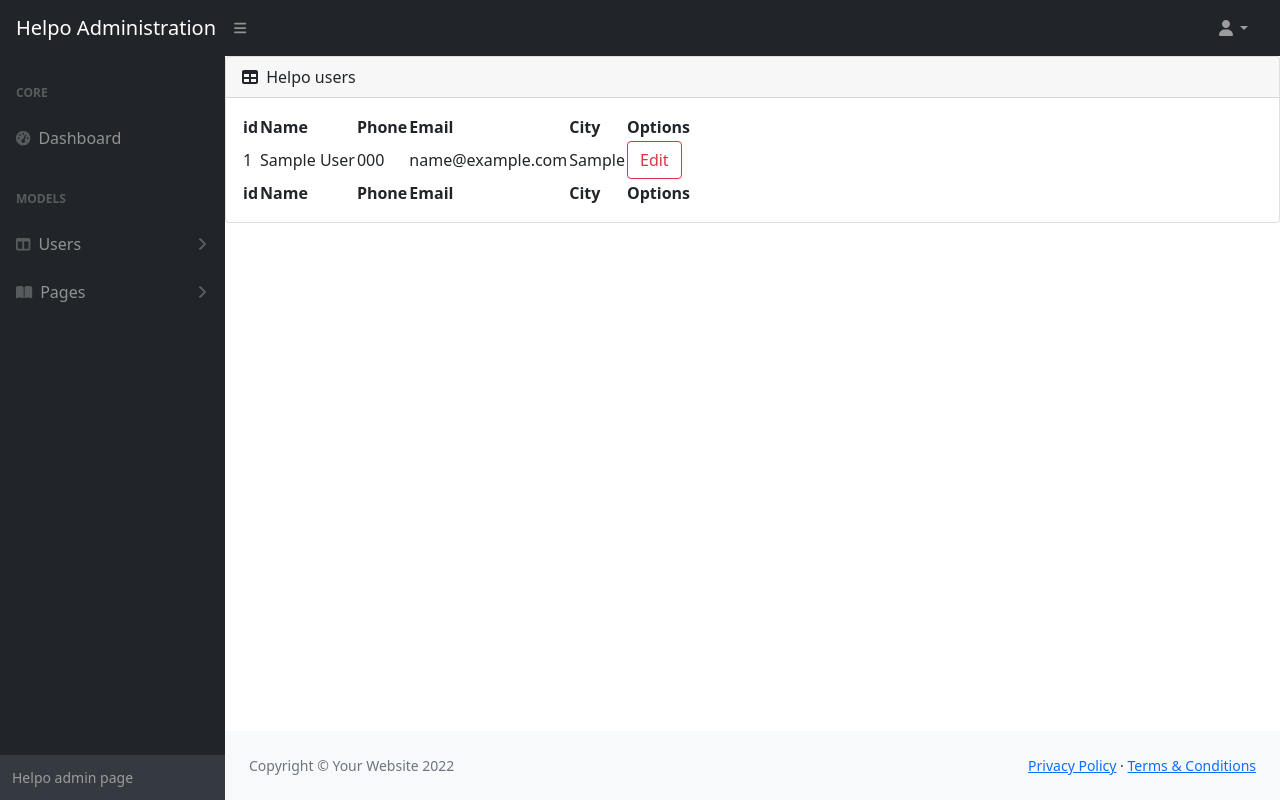
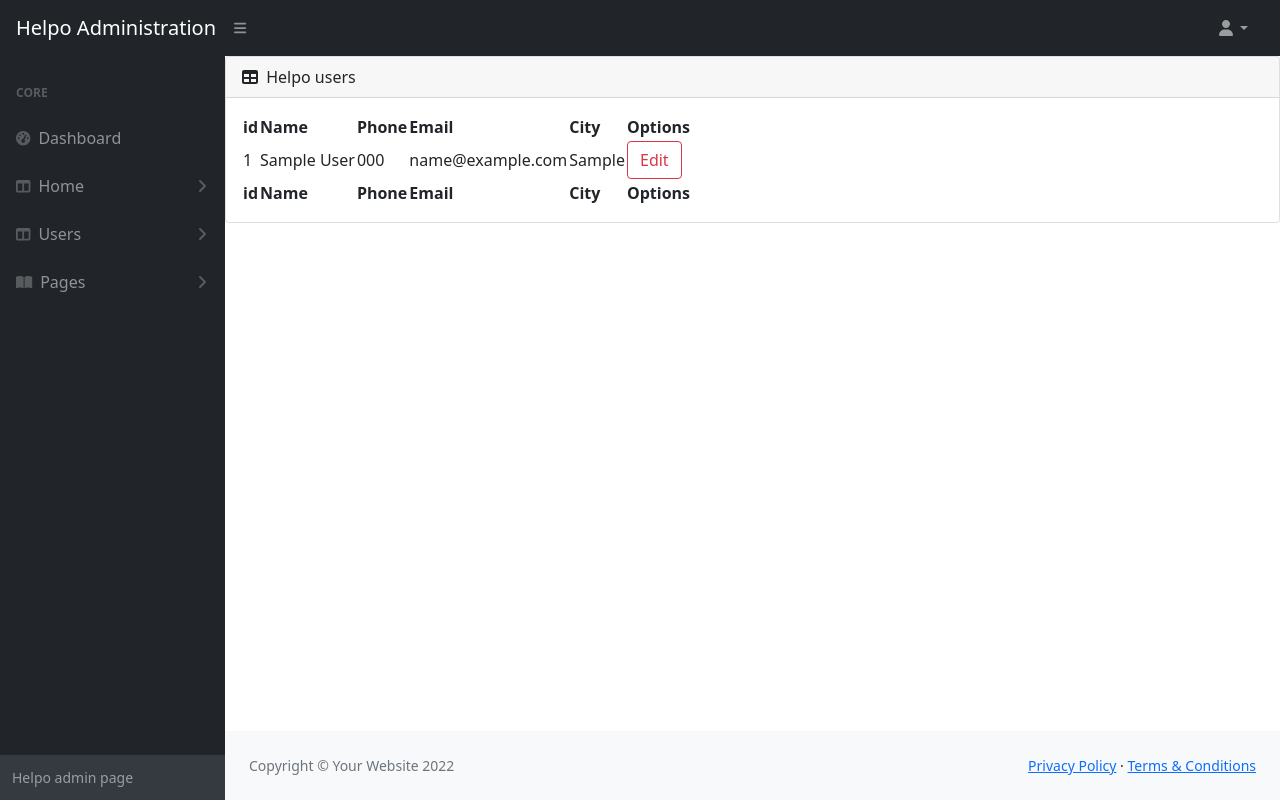
Before and after one commit to Project-Management-SCE/PM2022_TEAM_10, a Django app: template ProjectManagement/adminPanel/templates/admin_helpo_users.html in a window 1280 px wide. Run offline with Django 4.2, Linux system fonts and the light colour scheme; the template is opened without the code that fills it: values that come from a table or form of the project are taken from there, others are empty; a user stored in the database is signed in; tables that the repository leaves empty hold one stand-in row (values such as "Sample post"); some libraries are stand-ins or nearby versions.

Commit message:
link pages of categories to admin panel

```diff
--- a/ProjectManagement/adminPanel/templates/admin_base.html
+++ b/ProjectManagement/adminPanel/templates/admin_base.html
@@ -56,13 +56,22 @@
                                 <div class="sb-nav-link-icon"><i class="fas fa-tachometer-alt"></i></div>
                                 Dashboard
                             </a>
-                            <div class="sb-sidenav-menu-heading">Models</div>
-                            <a class="nav-link collapsed" href="#" data-bs-toggle="collapse" data-bs-target="#collapseLayouts" aria-expanded="false" aria-controls="collapseLayouts">
+                            <a class="nav-link collapsed" href="#" data-bs-toggle="collapse" data-bs-target="#collapseHome" aria-expanded="false" aria-controls="collapseLayouts">
+                                <div class="sb-nav-link-icon"><i class="fas fa-columns"></i></div>
+                                Home
+                                <div class="sb-sidenav-collapse-arrow"><i class="fas fa-angle-down"></i></div>
+                            </a>
+                            <div class="collapse" id="collapseHome" aria-labelledby="headingOne" data-bs-parent="#sidenavAccordion">
+                                <nav class="sb-sidenav-menu-nested nav">
+                                    <a class="nav-link" href="{% url 'createCategory' %}">Categories</a>
+                                </nav>
+                            </div>
+                            <a class="nav-link collapsed" href="#" data-bs-toggle="collapse" data-bs-target="#collapseUsers" aria-expanded="false" aria-controls="collapseLayouts">
                                 <div class="sb-nav-link-icon"><i class="fas fa-columns"></i></div>
                                 Users
                                 <div class="sb-sidenav-collapse-arrow"><i class="fas fa-angle-down"></i></div>
                             </a>
-                            <div class="collapse" id="collapseLayouts" aria-labelledby="headingOne" data-bs-parent="#sidenavAccordion">
+                            <div class="collapse" id="collapseUsers" aria-labelledby="headingOne" data-bs-parent="#sidenavAccordion">
                                 <nav class="sb-sidenav-menu-nested nav">
                                     <a class="nav-link" href="{% url 'helpo_users' %}">Helpo Users</a>
                                     <a class="nav-link" href="{% url 'manager_users' %}">Associations Managers</a>
--- a/ProjectManagement/adminPanel/urls.py
+++ b/ProjectManagement/adminPanel/urls.py
@@ -7,4 +7,5 @@ urlpatterns = [
     path("helpo_users", views.helpo_users, name="helpo_users"), # View 2
     path("manager_users", views.manager_users, name="manager_users"), # View 3
     path("AdminUpdateHelpoUser/<str:pk>/", views.AdminUpdateHelpoUser, name="AdminUpdateHelpoUser"), # View 1
+
 ]
```
Also changed, not shown: ProjectManagement/home/templates/categoryFormPage.html (+12 -11 lines), ProjectManagement/home/templates/editCategory.html (+12 -7 lines).
